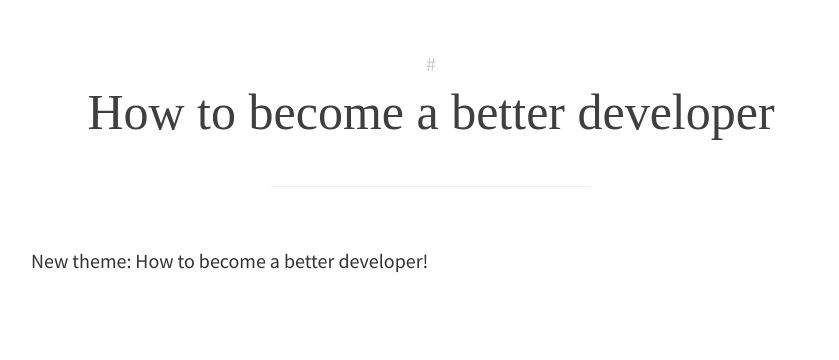
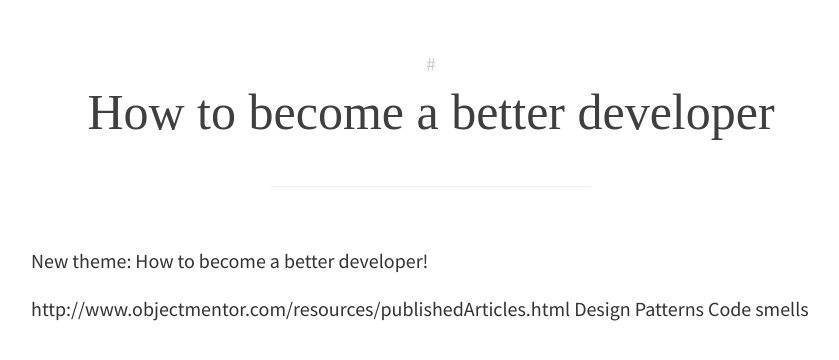
Before and after one commit to rbt91/rbt91.github.io, a Jekyll site: the page built from _posts/2015-03-08-better-developer.md, in a window 1280 px wide. Shown: the top 360 px of the page, without its empty margins (209-1048 px from the left). Built offline with Jekyll 4.4.1, drawn with Linux system fonts in a browser that asks for light colours; some web fonts are replaced.

Commit message:
Update 2015-03-08-better-developer.md

```diff
--- a/_posts/2015-03-08-better-developer.md
+++ b/_posts/2015-03-08-better-developer.md
@@ -6,3 +6,7 @@ categories:
 ---
 
 New theme: How to become a better developer!
+
+http://www.objectmentor.com/resources/publishedArticles.html
+Design Patterns
+Code smells
```
